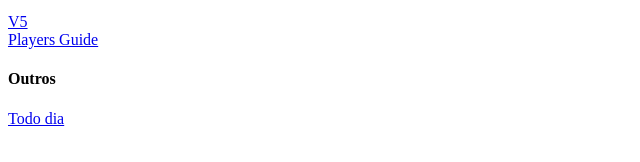
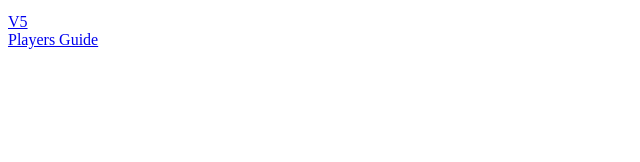
Before and after one commit to jotapelog/v5, a plain HTML site: page index.html in a window 1280 px wide. Shown: the part 206-368 px from the top of the page, without its empty margins (0-640 px from the left). Drawn offline with Linux system fonts and the light colour scheme.

Commit message:
remove TodoDia

```diff
--- a/index.html
+++ b/index.html
@@ -20,8 +20,6 @@
 <br>
 <a href=".\guide.pdf" target="_blank">Players Guide</a>
 <br>
-<h4>Outros</h4>
-<a href=".\todo-dia.pdf" target="_blank">Todo dia</a>
 <br>
 
 <br>
```
Also changed, not shown: 1 other file.
